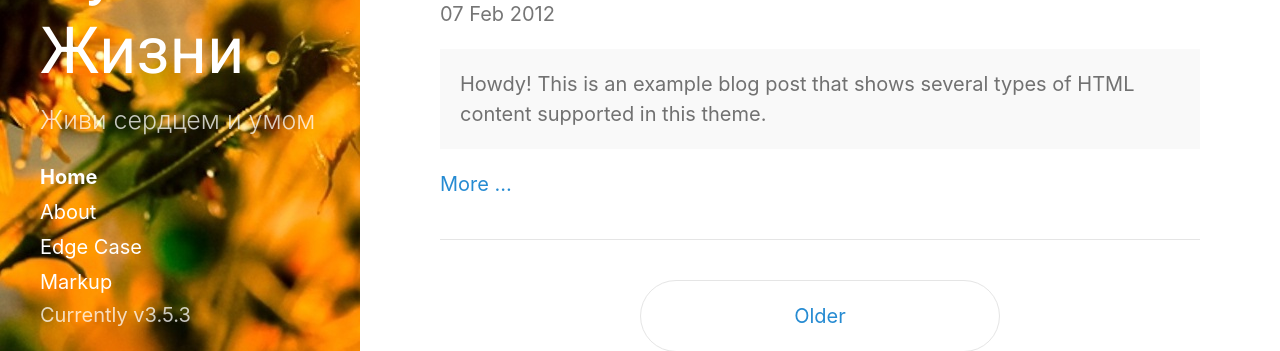
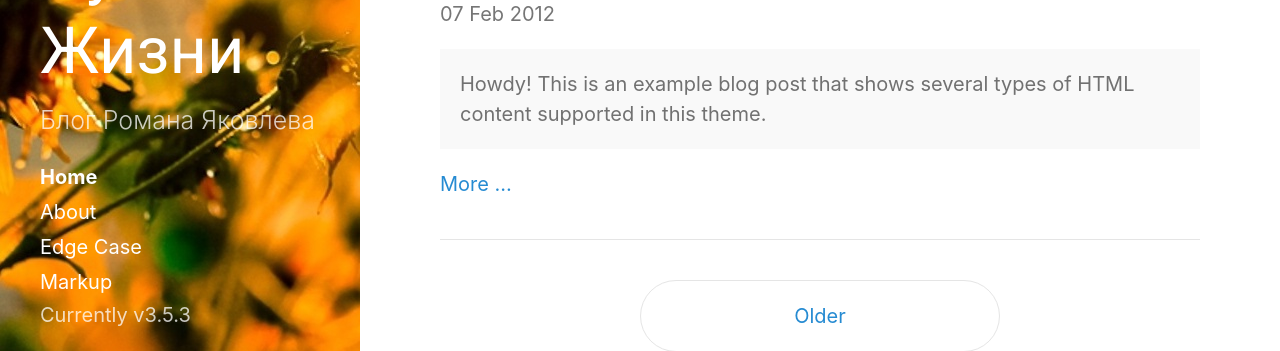
Before and after one commit to ramanyakovlev/ramanyakovlev.github.io, a Jekyll site: the page built from index.html, in a window 1280 px wide. Shown: the part 3062-3413 px from the top of the page. Built offline with Jekyll 4.4.1, drawn with Linux system fonts in a browser that asks for light colours; the list of posts is cut into pages by our own code.

Commit message:
rstbnsrxftgbnfn

```diff
--- a/_config.yml
+++ b/_config.yml
@@ -5,7 +5,7 @@ highlighter:      rouge
 # Setup
 title:            Путь Жизни
 tagline:          'A Jekyll theme'
-description:      'Живи сердцем и умом'
+description:      'Блог Романа Яковлева'
 url:              https://ramanyakovlev.github.io
 baseurl:          # the optional subpath of your site, e.g. "/blog"
                   # NB: This applies to all pages in your Jekyll site.
```
